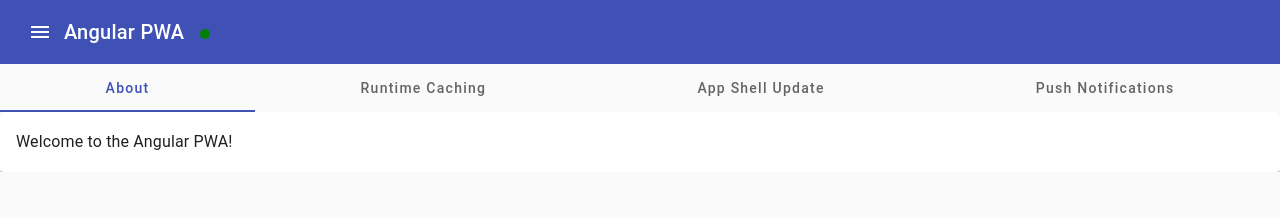
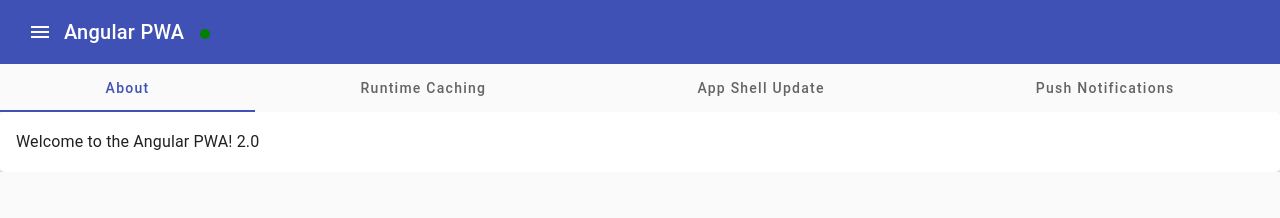
Before and after one commit to andreilazer/angular-pwa, an Angular app: page / in a window 1280 px wide. Shown: the top 218 px of the page. Built offline with nearby package versions, Linux system fonts and the light colour scheme.

Commit message:
add app data

```diff
--- a/ngsw-config.json
+++ b/ngsw-config.json
@@ -66,5 +66,9 @@
         "strategy": "freshness"
       }
     }
-  ]
+  ],
+  "appData": {
+    "version": "2.0",
+    "message": "This changes everything!!"
+  }
 }
--- a/src/app/dashboard/dashboard.component.html
+++ b/src/app/dashboard/dashboard.component.html
@@ -2,7 +2,7 @@
   <mat-tab label="About">
     <mat-card>
       <mat-card-content>
-        <h3>Welcome to the Angular PWA!</h3>
+        <h3>Welcome to the Angular PWA! 2.0</h3>
       </mat-card-content>
     </mat-card>
   </mat-tab>
--- a/src/app/update.service.ts
+++ b/src/app/update.service.ts
@@ -24,8 +24,9 @@ export class UpdateService {
         'available version is',
         event.available
       );
+      let appData = event.available.appData as { version: string, message: string } || { version: '1.0', message: 'We are live!' };
       this.snackBar.open(
-        'Newer version of the app is available.',
+        `Newer version of the app is available. ${appData.version}: ${appData.message}`,
         'Refresh the page'
       ).onAction()
         .subscribe(() => {
```
